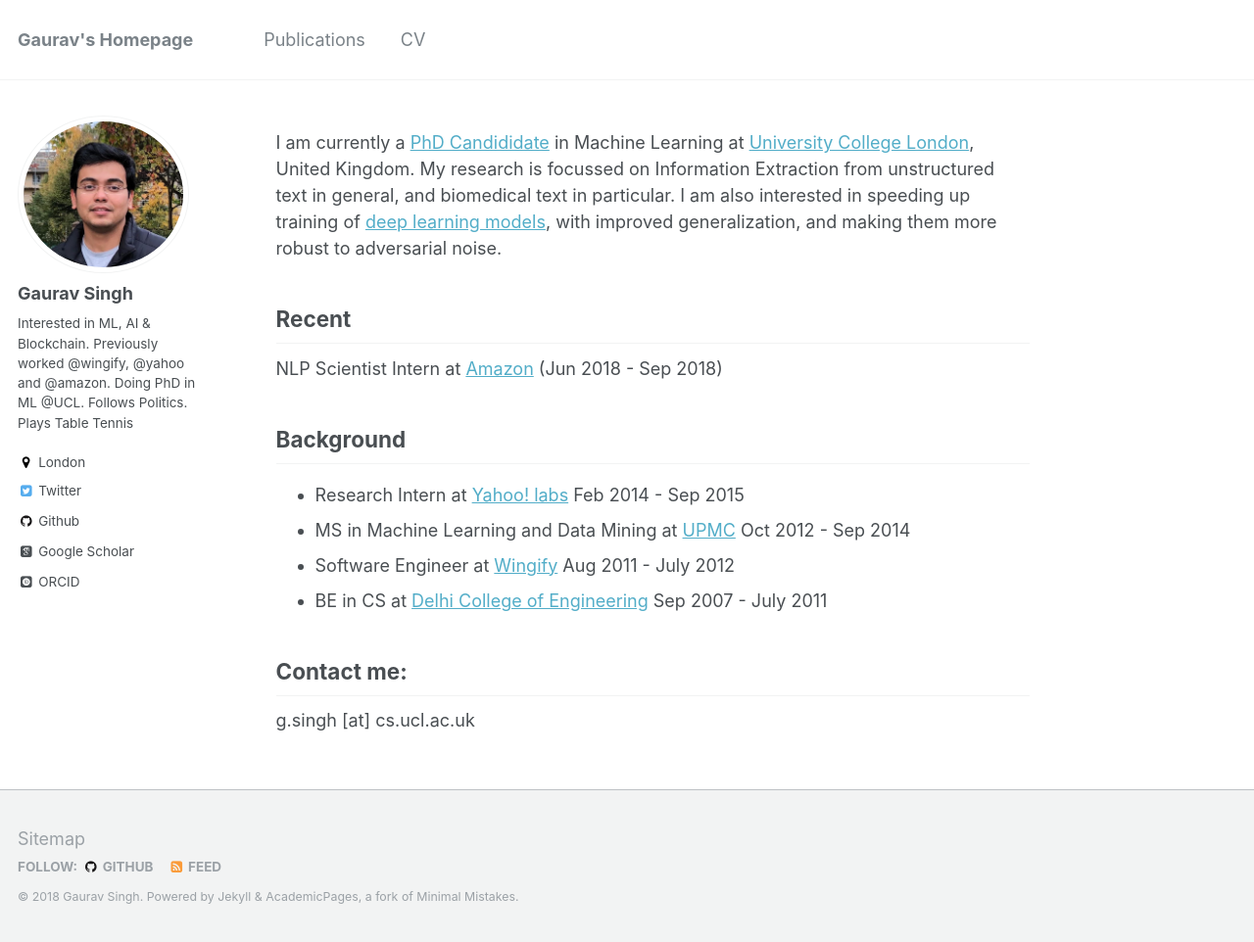
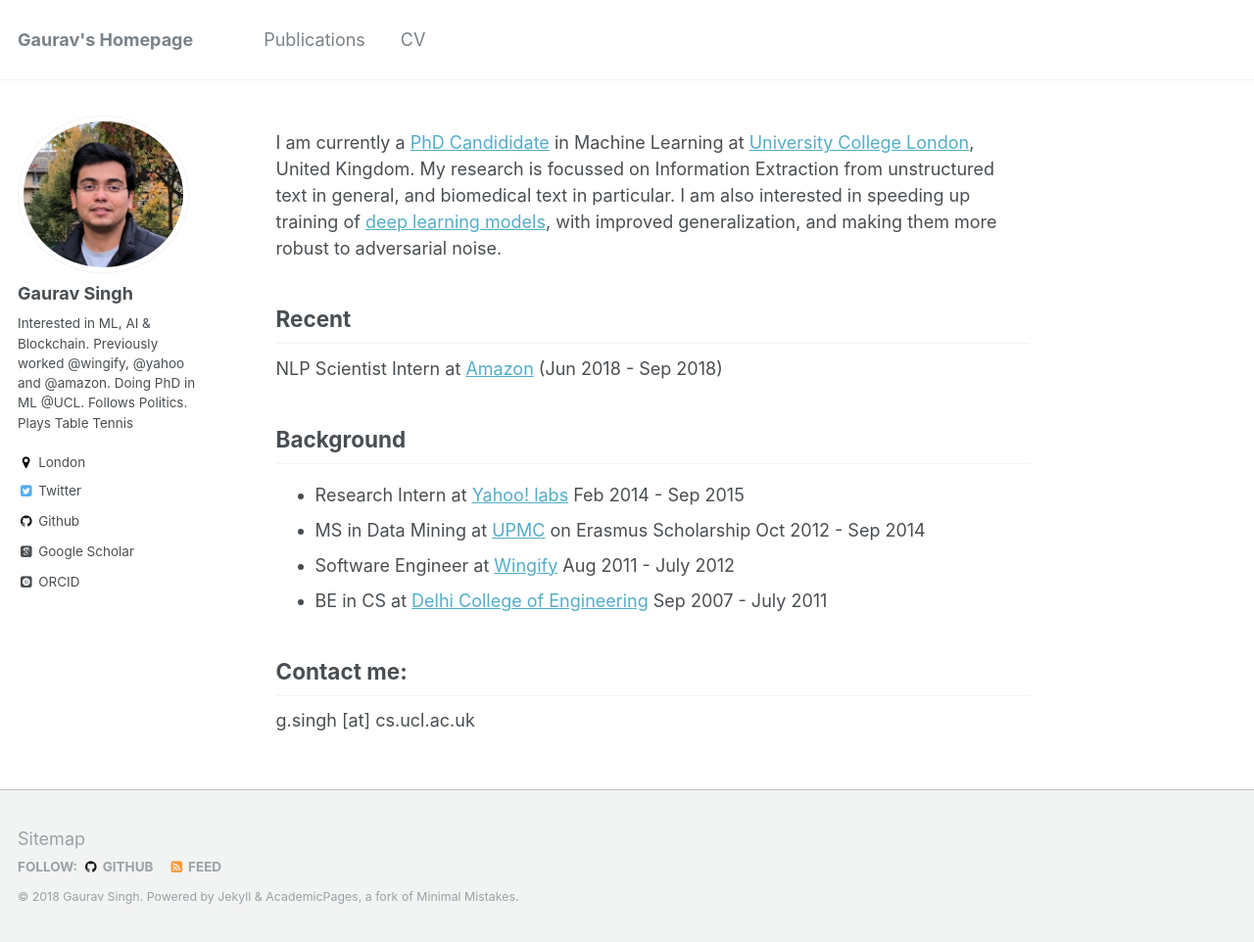
Before and after one commit to gauravsc/gauravsc.github.io, a Jekyll site: the page built from _pages/about.md, in a window 1280 px wide and 962 px high. Shown: the whole window at 98% size. Built offline with Jekyll 4.4.1, drawn with Linux system fonts in a browser that asks for light colours; some web fonts are replaced.

```diff
--- a/_pages/about.md
+++ b/_pages/about.md
@@ -17,7 +17,7 @@
 Background
 ------
 * Research Intern at <a href ="https://research.yahoo.com/">Yahoo! labs</a> Feb 2014 - Sep 2015
-* MS in Machine Learning and Data Mining at <a href = "http://www.upmc.fr/en/">UPMC</a> Oct 2012 - Sep 2014
+* MS in Data Mining at <a href = "http://www.upmc.fr/en/">UPMC</a> on Erasmus Scholarship Oct 2012 - Sep 2014
 * Software Engineer at <a href="http://wingify.com/">Wingify</a> Aug 2011 - July 2012
 * BE in CS at <a href="http://dtu.ac.in/">Delhi College of Engineering</a> Sep 2007 - July 2011
 
```
